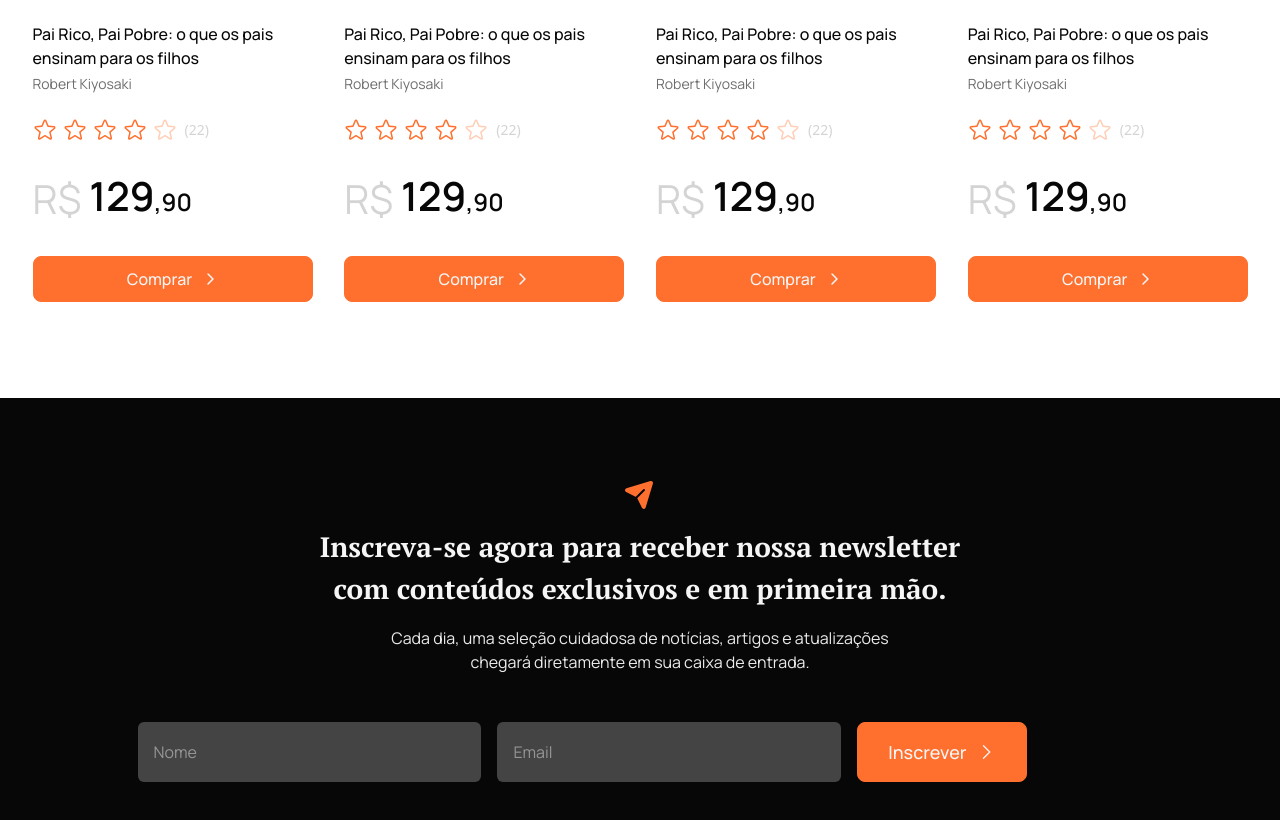
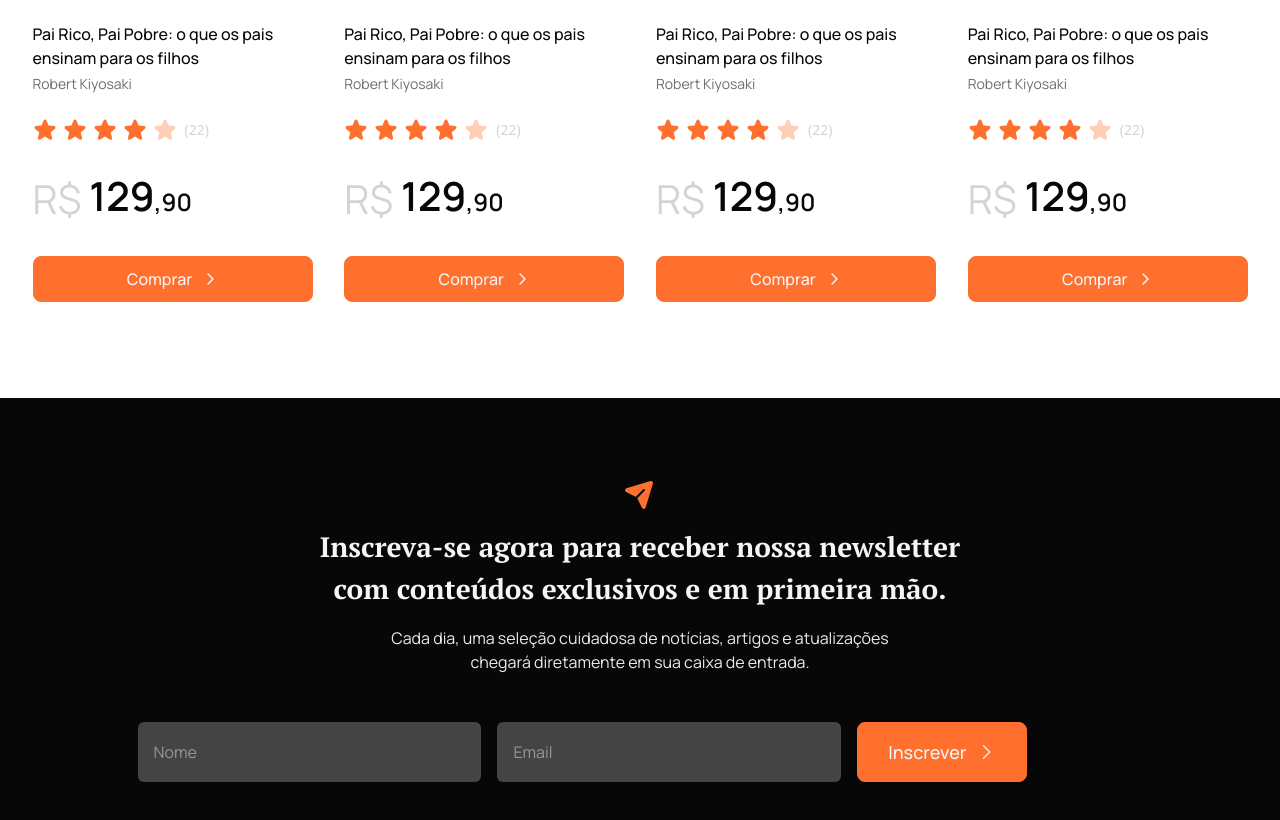
Before and after one commit to gabriel-roux/revista-exato, a Next.js app: page / in a window 1280 px wide. Shown: the part 10261-11081 px from the top of the page. Built offline with nearby package versions, Linux system fonts and the light colour scheme.

Commit message:
finishes

```diff
--- a/src/components/livro/index.tsx
+++ b/src/components/livro/index.tsx
@@ -18,11 +18,11 @@
 
       <div className="flex items-center gap-2">
         <div className="flex items-center gap-[6px]">
-          <Star size={24} className="text-orange-200" />
-          <Star size={24} className="text-orange-200" />
-          <Star size={24} className="text-orange-200" />
-          <Star size={24} className="text-orange-200" />
-          <Star size={24} className="text-orange-500" />
+          <Star weight="fill" size={24} className="text-orange-200" />
+          <Star weight="fill" size={24} className="text-orange-200" />
+          <Star weight="fill" size={24} className="text-orange-200" />
+          <Star weight="fill" size={24} className="text-orange-200" />
+          <Star weight="fill" size={24} className="text-orange-500" />
         </div>
 
         <small className="text-sm text-gray-400 font-normal">(22)</small>
```
